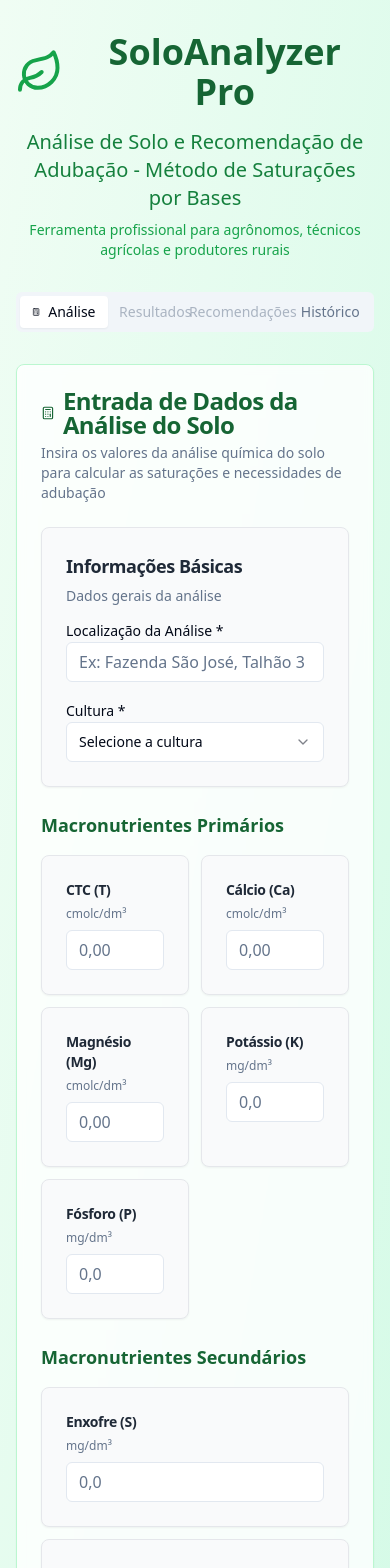
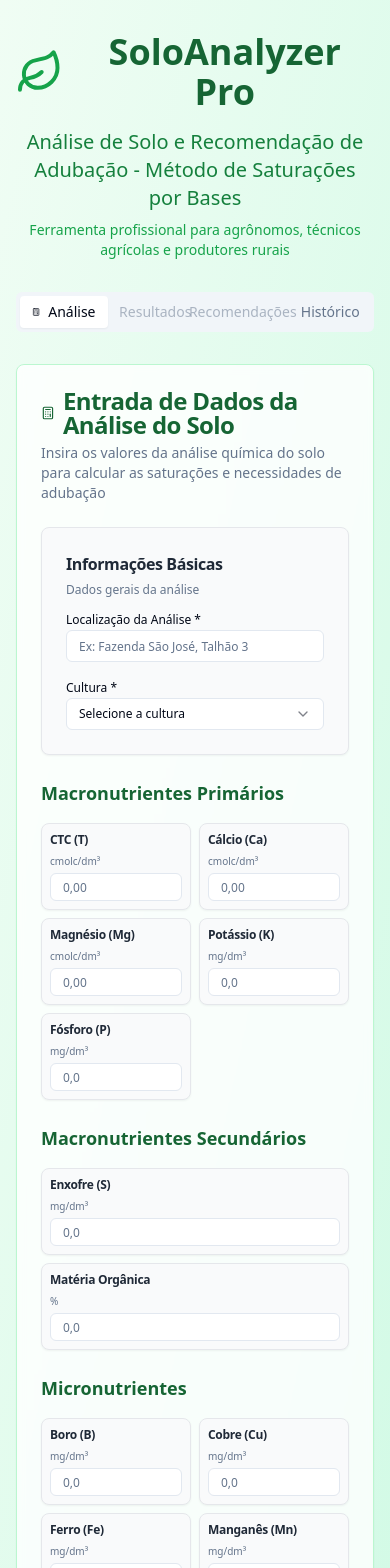
Before and after one commit to Agrotecnic/fertilisolo, a React (Vite) app: page / in a window 390 px wide. Shown: the top 1568 px of the page. Built offline with nearby package versions, Linux system fonts and the light colour scheme.

Commit message:
Fix: Comma input and simplify form layout
- Fixed the comma input issue in `FormattedInput.tsx`.
- Simplified the layout of the data entry form by reducing the size of the cards.

```diff
--- a/src/components/BasicInfoSection.tsx
+++ b/src/components/BasicInfoSection.tsx
@@ -39,27 +39,28 @@ export const BasicInfoSection: React.FC<BasicInfoSectionProps> = ({
 }) => {
   return (
     <Card className="bg-gray-50 border-gray-200">
-      <CardHeader className="pb-3">
-        <CardTitle className="text-gray-800 text-lg">Informações Básicas</CardTitle>
-        <CardDescription>Dados gerais da análise</CardDescription>
+      <CardHeader className="pb-2">
+        <CardTitle className="text-gray-800 text-base">Informações Básicas</CardTitle>
+        <CardDescription className="text-xs">Dados gerais da análise</CardDescription>
       </CardHeader>
-      <CardContent className="space-y-4">
+      <CardContent className="space-y-3">
+        <div className="grid grid-cols-1 md:grid-cols-2 gap-3">
           <div>
-          <Label htmlFor="location">Localização da Análise *</Label>
+            <Label htmlFor="location" className="text-xs font-medium">Localização da Análise *</Label>
             <FormattedInput
               type="text"
               value={location}
               onChange={onLocationChange}
               placeholder="Ex: Fazenda São José, Talhão 3"
-            className={errors.location ? 'border-red-500' : ''}
+              className={`h-8 text-xs ${errors.location ? 'border-red-500' : ''}`}
             />
-          {errors.location && <span className="text-red-500 text-sm">{errors.location}</span>}
+            {errors.location && <span className="text-red-500 text-xs">{errors.location}</span>}
           </div>
 
           <div>
-          <Label htmlFor="crop">Cultura *</Label>
+            <Label htmlFor="crop" className="text-xs font-medium">Cultura *</Label>
             <Select value={crop} onValueChange={onCropChange}>
-            <SelectTrigger className={errors.crop ? 'border-red-500' : ''}>
+              <SelectTrigger className={`h-8 text-xs ${errors.crop ? 'border-red-500' : ''}`}>
                 <SelectValue placeholder="Selecione a cultura" />
               </SelectTrigger>
               <SelectContent>
@@ -70,7 +71,8 @@ export const BasicInfoSection: React.FC<BasicInfoSectionProps> = ({
                 ))}
               </SelectContent>
             </Select>
-          {errors.crop && <span className="text-red-500 text-sm">{errors.crop}</span>}
+            {errors.crop && <span className="text-red-500 text-xs">{errors.crop}</span>}
+          </div>
         </div>
       </CardContent>
     </Card>
--- a/src/components/MicronutrientsSection.tsx
+++ b/src/components/MicronutrientsSection.tsx
@@ -23,84 +23,84 @@ export const MicronutrientsSection: React.FC<MicronutrientsSectionProps> = ({
   errors
 }) => {
   return (
-    <div className="grid grid-cols-2 md:grid-cols-3 lg:grid-cols-5 gap-3">
+    <div className="grid grid-cols-2 md:grid-cols-3 lg:grid-cols-5 gap-2">
       <Card className="bg-gray-50 border-gray-200">
-        <CardHeader className="pb-2">
-          <CardTitle className="text-gray-800 text-sm">Boro (B)</CardTitle>
-          <CardDescription className="text-xs">mg/dm³</CardDescription>
+        <CardHeader className="pb-1 pt-2 px-2">
+          <CardTitle className="text-gray-800 text-xs">Boro (B)</CardTitle>
+          <CardDescription className="text-[10px]">mg/dm³</CardDescription>
         </CardHeader>
-        <CardContent className="pt-0">
+        <CardContent className="pt-0 px-2 pb-2">
           <FormattedInput
             value={B}
             onChange={onBChange}
             placeholder="0,0"
-            className={errors.B ? 'border-red-500' : ''}
+            className={`h-7 text-xs ${errors.B ? 'border-red-500' : ''}`}
           />
-          {errors.B && <span className="text-red-500 text-xs">{errors.B}</span>}
+          {errors.B && <span className="text-red-500 text-[10px]">{errors.B}</span>}
         </CardContent>
       </Card>
 
       <Card className="bg-gray-50 border-gray-200">
-        <CardHeader className="pb-2">
-          <CardTitle className="text-gray-800 text-sm">Cobre (Cu)</CardTitle>
-          <CardDescription className="text-xs">mg/dm³</CardDescription>
+        <CardHeader className="pb-1 pt-2 px-2">
+          <CardTitle className="text-gray-800 text-xs">Cobre (Cu)</CardTitle>
+          <CardDescription className="text-[10px]">mg/dm³</CardDescription>
         </CardHeader>
-        <CardContent className="pt-0">
+        <CardContent className="pt-0 px-2 pb-2">
           <FormattedInput
             value={Cu}
             onChange={onCuChange}
             placeholder="0,0"
-            className={errors.Cu ? 'border-red-500' : ''}
+            className={`h-7 text-xs ${errors.Cu ? 'border-red-500' : ''}`}
           />
-          {errors.Cu && <span className="text-red-500 text-xs">{errors.Cu}</span>}
+          {errors.Cu && <span className="text-red-500 text-[10px]">{errors.Cu}</span>}
         </CardContent>
       </Card>
 
       <Card className="bg-gray-50 border-gray-200">
-        <CardHeader className="pb-2">
-          <CardTitle className="text-gray-800 text-sm">Ferro (Fe)</CardTitle>
-          <CardDescription className="text-xs">mg/dm³</CardDescription>
+        <CardHeader className="pb-1 pt-2 px-2">
+          <CardTitle className="text-gray-800 text-xs">Ferro (Fe)</CardTitle>
+          <CardDescription className="text-[10px]">mg/dm³</CardDescription>
         </CardHeader>
-        <CardContent className="pt-0">
+        <CardContent className="pt-0 px-2 pb-2">
           <FormattedInput
             value={Fe}
             onChange={onFeChange}
             placeholder="0,0"
-            className={errors.Fe ? 'border-red-500' : ''}
+            className={`h-7 text-xs ${errors.Fe ? 'border-red-500' : ''}`}
           />
-          {errors.Fe && <span className="text-red-500 text-xs">{errors.Fe}</span>}
+          {errors.Fe && <span className="text-red-500 text-[10px]">{errors.Fe}</span>}
         </CardContent>
       </Card>
 
       <Card className="bg-gray-50 border-gray-200">
-        <CardHeader className="pb-2">
-          <CardTitle className="text-gray-800 text-sm">Manganês (Mn)</CardTitle>
-          <CardDescription className="text-xs">mg/dm³</CardDescription>
+        <CardHeader className="pb-1 pt-2 px-2">
+          <CardTitle className="text-gray-800 text-xs">Manganês (Mn)</CardTitle>
+          <CardDescription className="text-[10px]">mg/dm³</CardDescription>
         </CardHeader>
-        <CardContent className="pt-0">
+        <CardContent className="pt-0 px-2 pb-2">
           <FormattedInput
             value={Mn}
             onChange={onMnChange}
             placeholder="0,0"
-            className={errors.Mn ? 'border-red-500' : ''}
+            className={`h-7 text-xs ${errors.Mn ? 'border-red-500' : ''}`}
           />
-          {errors.Mn && <span className="text-red-500 text-xs">{errors.Mn}</span>}
+          {errors.Mn && <span className="text-red-500 text-[10px]">{errors.Mn}</span>}
         </CardContent>
       </Card>
 
       <Card className="bg-gray-50 border-gray-200">
-        <CardHeader className="pb-2">
-          <CardTitle className="text-gray-800 text-sm">Zinco (Zn)</CardTitle>
-          <CardDescription className="text-xs">mg/dm³</CardDescription>
+        <CardHeader className="pb-1 pt-2 px-2">
+          <CardTitle className="text-gray-800 text-xs">Zinco (Zn)</CardTitle>
+          <CardDescription className="text-[10px]">mg/dm³</CardDescription>
         </CardHeader>
-        <CardContent className="pt-0">
+        <CardContent className="pt-0 px-2 pb-2">
           <FormattedInput
             value={Zn}
             onChange={onZnChange}
             placeholder="0,0"
-            className={errors.Zn ? 'border-red-500' : ''}
+            className={`h-7 text-xs ${errors.Zn ? 'border-red-500' : ''}`}
           />
-          {errors.Zn && <span className="text-red-500 text-xs">{errors.Zn}</span>}
+          {errors.Zn && <span className="text-red-500 text-[10px]">{errors.Zn}</span>}
         </CardContent>
       </Card>
     </div>
--- a/src/components/PrimaryMacronutrientsSection.tsx
+++ b/src/components/PrimaryMacronutrientsSection.tsx
@@ -1,7 +1,6 @@
 
 import React from 'react';
 import { Card, CardContent, CardDescription, CardHeader, CardTitle } from '@/components/ui/card';
-import { Label } from '@/components/ui/label';
 import { FormattedInput } from '@/components/FormattedInput';
 
 interface PrimaryMacronutrientsSectionProps {
@@ -24,84 +23,84 @@ export const PrimaryMacronutrientsSection: React.FC<PrimaryMacronutrientsSection
   errors
 }) => {
   return (
-    <div className="grid grid-cols-2 md:grid-cols-3 lg:grid-cols-5 gap-3">
+    <div className="grid grid-cols-2 md:grid-cols-3 lg:grid-cols-5 gap-2">
       <Card className="bg-gray-50 border-gray-200">
-        <CardHeader className="pb-2">
-          <CardTitle className="text-gray-800 text-sm">CTC (T)</CardTitle>
-          <CardDescription className="text-xs">cmolc/dm³</CardDescription>
+        <CardHeader className="pb-1 pt-2 px-2">
+          <CardTitle className="text-gray-800 text-xs">CTC (T)</CardTitle>
+          <CardDescription className="text-[10px]">cmolc/dm³</CardDescription>
         </CardHeader>
-        <CardContent className="pt-0">
+        <CardContent className="pt-0 px-2 pb-2">
           <FormattedInput
             value={T}
             onChange={onTChange}
             placeholder="0,00"
-            className={errors.T ? 'border-red-500' : ''}
+            className={`h-7 text-xs ${errors.T ? 'border-red-500' : ''}`}
           />
-          {errors.T && <span className="text-red-500 text-xs">{errors.T}</span>}
+          {errors.T && <span className="text-red-500 text-[10px]">{errors.T}</span>}
         </CardContent>
       </Card>
 
       <Card className="bg-gray-50 border-gray-200">
-        <CardHeader className="pb-2">
-          <CardTitle className="text-gray-800 text-sm">Cálcio (Ca)</CardTitle>
-          <CardDescription className="text-xs">cmolc/dm³</CardDescription>
+        <CardHeader className="pb-1 pt-2 px-2">
+          <CardTitle className="text-gray-800 text-xs">Cálcio (Ca)</CardTitle>
+          <CardDescription className="text-[10px]">cmolc/dm³</CardDescription>
         </CardHeader>
-        <CardContent className="pt-0">
+        <CardContent className="pt-0 px-2 pb-2">
           <FormattedInput
             value={Ca}
             onChange={onCaChange}
             placeholder="0,00"
-            className={errors.Ca ? 'border-red-500' : ''}
+            className={`h-7 text-xs ${errors.Ca ? 'border-red-500' : ''}`}
           />
-          {errors.Ca && <span className="text-red-500 text-xs">{errors.Ca}</span>}
+          {errors.Ca && <span className="text-red-500 text-[10px]">{errors.Ca}</span>}
         </CardContent>
       </Card>
 
       <Card className="bg-gray-50 border-gray-200">
-        <CardHeader className="pb-2">
-          <CardTitle className="text-gray-800 text-sm">Magnésio (Mg)</CardTitle>
-          <CardDescription className="text-xs">cmolc/dm³</CardDescription>
+        <CardHeader className="pb-1 pt-2 px-2">
+          <CardTitle className="text-gray-800 text-xs">Magnésio (Mg)</CardTitle>
+          <CardDescription className="text-[10px]">cmolc/dm³</CardDescription>
         </CardHeader>
-        <CardContent className="pt-0">
+        <CardContent className="pt-0 px-2 pb-2">
           <FormattedInput
             value={Mg}
             onChange={onMgChange}
             placeholder="0,00"
-            className={errors.Mg ? 'border-red-500' : ''}
+            className={`h-7 text-xs ${errors.Mg ? 'border-red-500' : ''}`}
           />
-          {errors.Mg && <span className="text-red-500 text-xs">{errors.Mg}</span>}
+          {errors.Mg && <span className="text-red-500 text-[10px]">{errors.Mg}</span>}
         </CardContent>
       </Card>
 
       <Card className="bg-gray-50 border-gray-200">
-        <CardHeader className="pb-2">
-          <CardTitle className="text-gray-800 text-sm">Potássio (K)</CardTitle>
-          <CardDescription className="text-xs">mg/dm³</CardDescription>
+        <CardHeader className="pb-1 pt-2 px-2">
+          <CardTitle className="text-gray-800 text-xs">Potássio (K)</CardTitle>
+          <CardDescription className="text-[10px]">mg/dm³</CardDescription>
         </CardHeader>
-        <CardContent className="pt-0">
+        <CardContent className="pt-0 px-2 pb-2">
           <FormattedInput
             value={K}
             onChange={onKChange}
             placeholder="0,0"
-            className={errors.K ? 'border-red-500' : ''}
+            className={`h-7 text-xs ${errors.K ? 'border-red-500' : ''}`}
           />
-          {errors.K && <span className="text-red-500 text-xs">{errors.K}</span>}
+          {errors.K && <span className="text-red-500 text-[10px]">{errors.K}</span>}
         </CardContent>
       </Card>
 
       <Card className="bg-gray-50 border-gray-200">
-        <CardHeader className="pb-2">
-          <CardTitle className="text-gray-800 text-sm">Fósforo (P)</CardTitle>
-          <CardDescription className="text-xs">mg/dm³</CardDescription>
+        <CardHeader className="pb-1 pt-2 px-2">
+          <CardTitle className="text-gray-800 text-xs">Fósforo (P)</CardTitle>
+          <CardDescription className="text-[10px]">mg/dm³</CardDescription>
         </CardHeader>
-        <CardContent className="pt-0">
+        <CardContent className="pt-0 px-2 pb-2">
           <FormattedInput
             value={P}
             onChange={onPChange}
             placeholder="0,0"
-            className={errors.P ? 'border-red-500' : ''}
+            className={`h-7 text-xs ${errors.P ? 'border-red-500' : ''}`}
           />
-          {errors.P && <span className="text-red-500 text-xs">{errors.P}</span>}
+          {errors.P && <span className="text-red-500 text-[10px]">{errors.P}</span>}
         </CardContent>
       </Card>
     </div>
--- a/src/components/SecondaryMacronutrientsSection.tsx
+++ b/src/components/SecondaryMacronutrientsSection.tsx
@@ -15,36 +15,36 @@ export const SecondaryMacronutrientsSection: React.FC<SecondaryMacronutrientsSec
   S, organicMatter, onSChange, onOrganicMatterChange, errors
 }) => {
   return (
-    <div className="grid grid-cols-1 md:grid-cols-2 gap-3">
+    <div className="grid grid-cols-1 md:grid-cols-2 gap-2">
       <Card className="bg-gray-50 border-gray-200">
-        <CardHeader className="pb-2">
-          <CardTitle className="text-gray-800 text-sm">Enxofre (S)</CardTitle>
-          <CardDescription className="text-xs">mg/dm³</CardDescription>
+        <CardHeader className="pb-1 pt-2 px-2">
+          <CardTitle className="text-gray-800 text-xs">Enxofre (S)</CardTitle>
+          <CardDescription className="text-[10px]">mg/dm³</CardDescription>
         </CardHeader>
-        <CardContent className="pt-0">
+        <CardContent className="pt-0 px-2 pb-2">
           <FormattedInput
             value={S}
             onChange={onSChange}
             placeholder="0,0"
-            className={errors.S ? 'border-red-500' : ''}
+            className={`h-7 text-xs ${errors.S ? 'border-red-500' : ''}`}
           />
-          {errors.S && <span className="text-red-500 text-xs">{errors.S}</span>}
+          {errors.S && <span className="text-red-500 text-[10px]">{errors.S}</span>}
         </CardContent>
       </Card>
 
       <Card className="bg-gray-50 border-gray-200">
-        <CardHeader className="pb-2">
-          <CardTitle className="text-gray-800 text-sm">Matéria Orgânica</CardTitle>
-          <CardDescription className="text-xs">%</CardDescription>
+        <CardHeader className="pb-1 pt-2 px-2">
+          <CardTitle className="text-gray-800 text-xs">Matéria Orgânica</CardTitle>
+          <CardDescription className="text-[10px]">%</CardDescription>
         </CardHeader>
-        <CardContent className="pt-0">
+        <CardContent className="pt-0 px-2 pb-2">
           <FormattedInput
             value={organicMatter}
             onChange={onOrganicMatterChange}
             placeholder="0,0"
-            className={errors.organicMatter ? 'border-red-500' : ''}
+            className={`h-7 text-xs ${errors.organicMatter ? 'border-red-500' : ''}`}
           />
-          {errors.organicMatter && <span className="text-red-500 text-xs">{errors.organicMatter}</span>}
+          {errors.organicMatter && <span className="text-red-500 text-[10px]">{errors.organicMatter}</span>}
         </CardContent>
       </Card>
     </div>
```
Also changed, not shown: src/components/FormattedInput.tsx (+6 -6 lines). Lines whose indentation alone changed are shown as unchanged.
